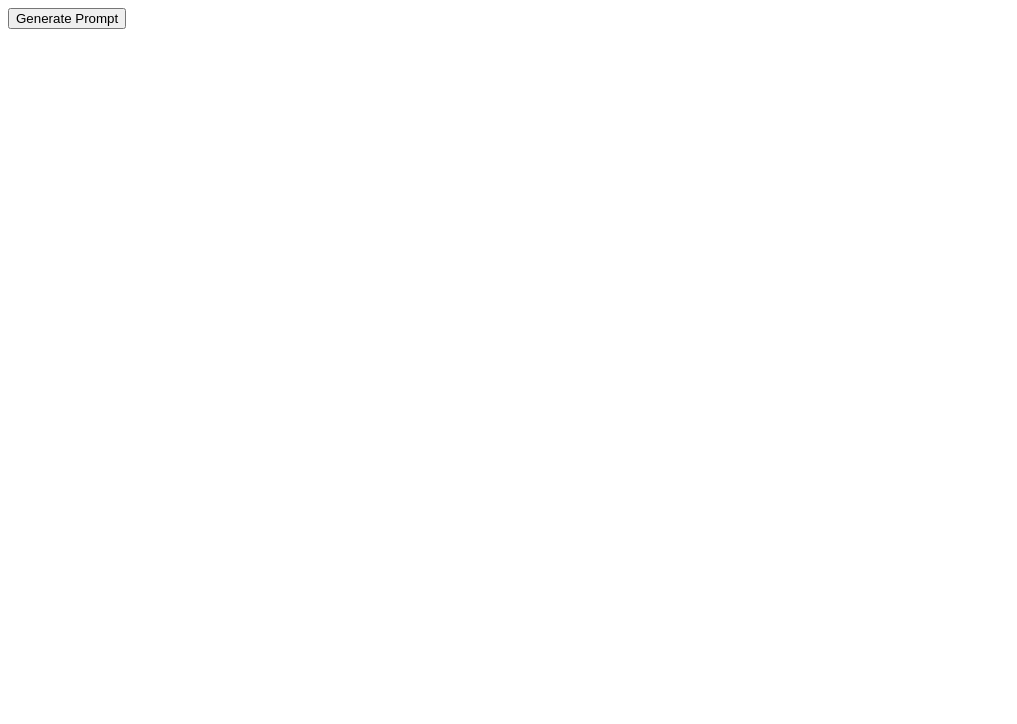
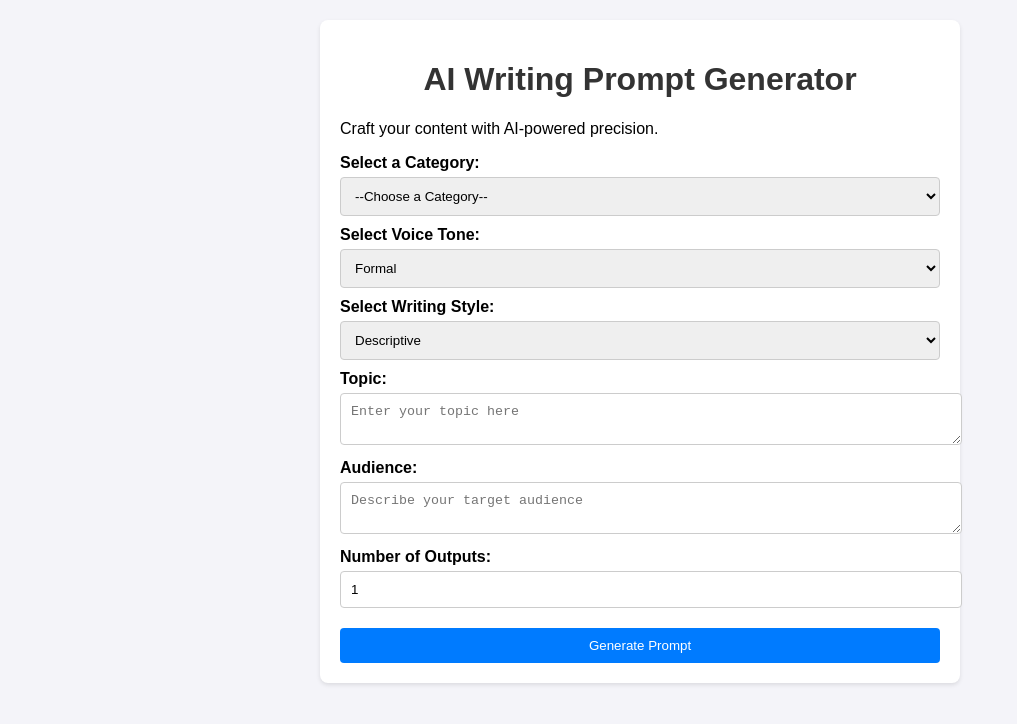
Before and after one commit to aiindonesiaart/aiwriting-prompt-generator, a plain HTML site: page index.html in a window 1280 px wide. Shown: the whole page, without its empty margins (0-1017 px from the left). Drawn offline with Linux system fonts and the light colour scheme.

Commit message:
Update index.html

```diff
--- a/index.html
+++ b/index.html
@@ -1,3 +1,31 @@
+<!DOCTYPE html>
+<html lang="en">
+<head>
+  <meta charset="UTF-8">
+  <meta name="viewport" content="width=device-width, initial-scale=1.0">
+  <title>AI Writing Prompt Generator</title>
+  <link rel="stylesheet" href="styles.css">
+</head>
+<body>
+  <div class="container">
+    <h1>AI Writing Prompt Generator</h1>
+    <p>Craft your content with AI-powered precision.</p>
+
+    <!-- Category Selection -->
+    <label for="category">Select a Category:</label>
+    <select id="category">
+      <option value="">--Choose a Category--</option>
+      <option value="copywriting">Copywriting</option>
+      <option value="marketing">Marketing</option>
+      <option value="seo">Search Engine Optimization</option>
+      <option value="social-media">Social Media</option>
+      <option value="fiction">Fiction</option>
+      <option value="nonfiction">Nonfiction</option>
+      <option value="poetry">Poetry</option>
+      <option value="productivity">Productivity</option>
+      <option value="professionals">Professionals</option>
+    </select>
+
     <!-- Subcategory Selection -->
     <div id="subcategory-section" style="display: none;">
       <label for="subcategory">Select a Subcategory:</label>
@@ -10,6 +38,36 @@
       <select id="model"></select>
     </div>
 
+    <!-- Voice Tone and Writing Style -->
+    <label for="voice-tone">Select Voice Tone:</label>
+    <select id="voice-tone">
+      <option value="formal">Formal</option>
+      <option value="informal">Informal</option>
+      <option value="persuasive">Persuasive</option>
+      <option value="neutral">Neutral</option>
+      <option value="friendly">Friendly</option>
+      <option value="professional">Professional</option>
+    </select>
+
+    <label for="writing-style">Select Writing Style:</label>
+    <select id="writing-style">
+      <option value="descriptive">Descriptive</option>
+      <option value="narrative">Narrative</option>
+      <option value="expository">Expository</option>
+      <option value="persuasive">Persuasive</option>
+      <option value="conversational">Conversational</option>
+      <option value="technical">Technical</option>
+    </select>
+
+    <!-- Input Fields -->
+    <label for="topic">Topic:</label>
+    <textarea id="topic" placeholder="Enter your topic here"></textarea>
+
+    <label for="audience">Audience:</label>
+    <textarea id="audience" placeholder="Describe your target audience"></textarea>
+
+    <label for="num-outputs">Number of Outputs:</label>
+    <input type="number" id="num-outputs" min="1" value="1">
     <!-- Input Fields -->
 <div id="input-fields">
   <!-- Framework Input -->
@@ -33,3 +91,8 @@
       <h2>Generated Prompt:</h2>
       <textarea id="output" readonly></textarea>
     </div>
+  </div>
+
+  <script src="script.js"></script>
+</body>
+</html>
```
Lines whose indentation alone changed are shown as unchanged.
